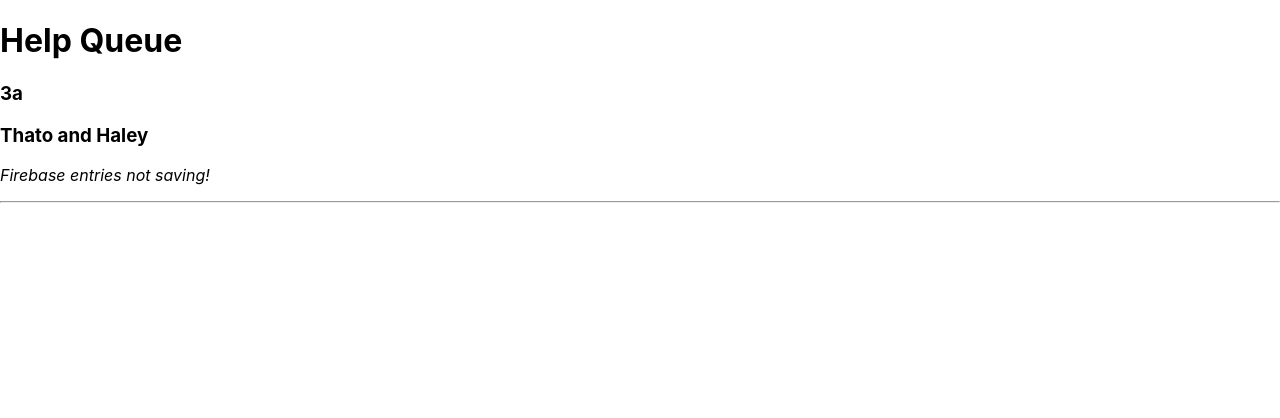
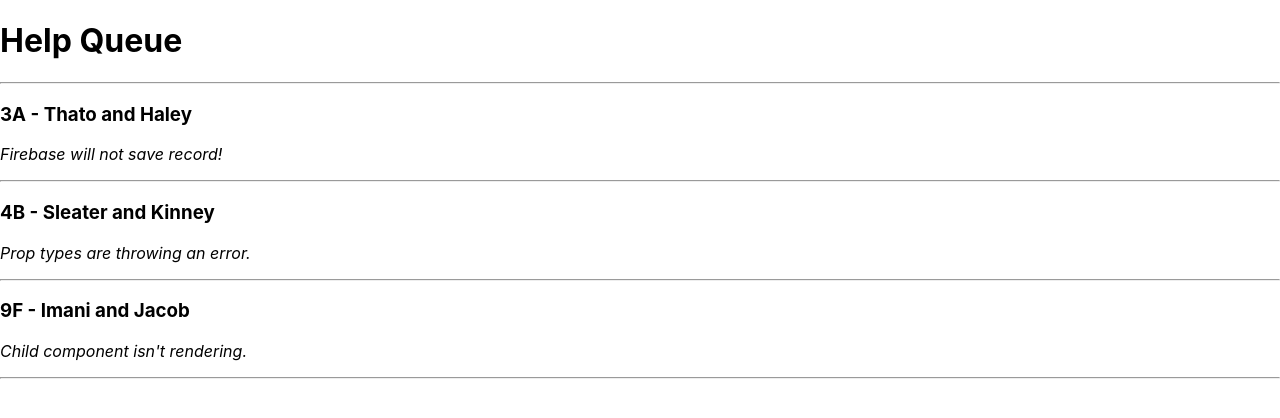
Before and after one commit to RemyXVX/Help-Queue, a React (Create React App) app: page / in a window 1280 px wide. Shown: the top 418 px of the page. Built offline with nearby package versions, Linux system fonts and the light colour scheme.

Commit message:
Created different tickets to hold information and update List toshow that information

```diff
--- a/src/components/Ticket.js
+++ b/src/components/Ticket.js
@@ -1,16 +1,20 @@
 import React from "react";
+import PropTypes from "prop-types";
 
-const Ticket = () => {
-  const name = "Thato";
-  const name2 = "Haley";
+const Ticket = (props) => {
   return(
     <React.Fragment>
-      <h3>3a</h3>
-      <h3>{name} and {name2}</h3>
-      <p><em>Firebase entries not saving!</em></p>
+      <h3>{props.location} - {props.names}</h3>
+      <p><em>{props.issue}</em></p>
       <hr />
     </React.Fragment>
   );
 }
 
+Ticket.propTypes = {
+  names: PropTypes.string.isRequired,
+  location: PropTypes.string.isRequired,
+  issue: PropTypes.string.isRequired
+};
+
 export default Ticket;
--- a/src/components/TicketList.js
+++ b/src/components/TicketList.js
@@ -1,9 +1,36 @@
 import React from "react";
 import Ticket from "./Ticket";
 
+const mainTicketList = [
+  {
+    location: "3A",
+    names: "Thato and Haley",
+    issue: "Firebase will not save record!"
+  },
+  {
+    location: "4B",
+    names: "Sleater and Kinney",
+    issue: "Prop types are throwing an error."
+  },
+  {
+    location:  "9F",
+    names:  "Imani and Jacob",
+    issue:  "Child component isn't rendering."
+  }
+]
+
 const TicketList = () => {
   return(
-    <Ticket />
+    <React.Fragment>
+      <hr />
+      {mainTicketList.map((ticket, index) =>
+        <Ticket
+          names={ticket.names}
+          location={ticket.location}
+          issue={ticket.issue}
+          key={index} />
+      )}
+    </React.Fragment>
   );
 }
 
```
